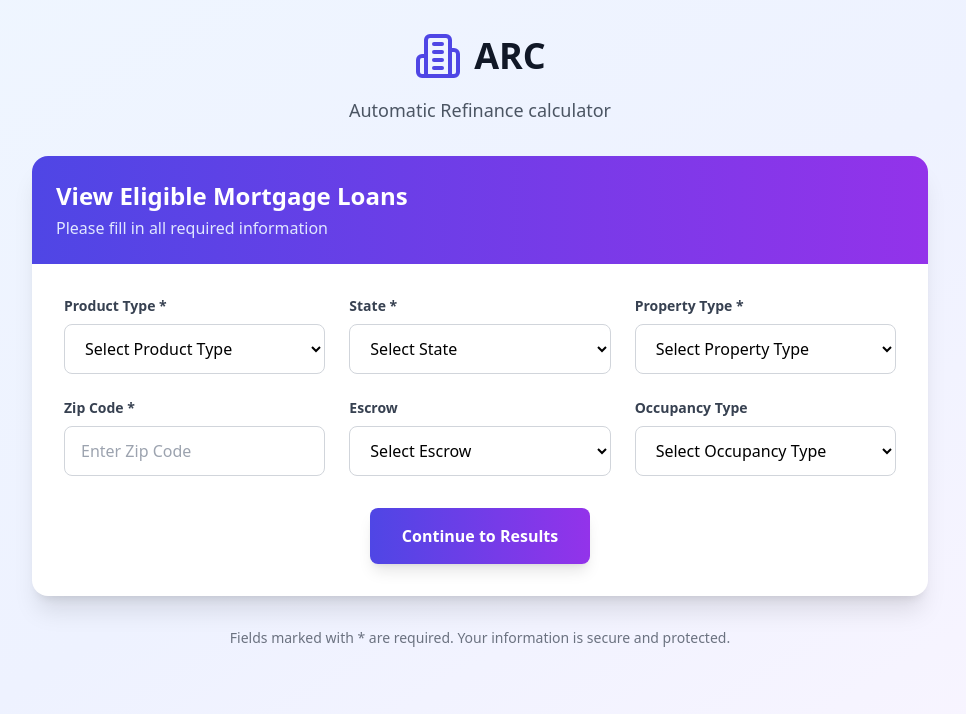
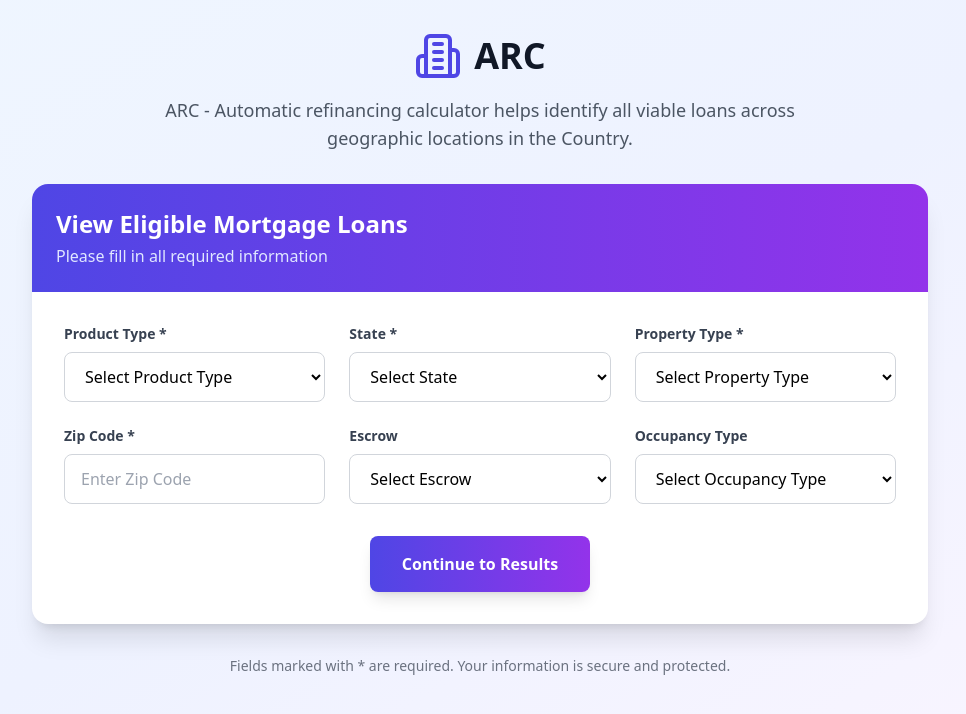
Before and after one commit to sharath-tiger/arc_frontend, a React (Vite) app: page / in a window 1280 px wide. Shown: the top 714 px of the page, without its empty margins (160-1126 px from the left). Built offline with nearby package versions, Linux system fonts and the light colour scheme.

Commit message:
Updated LoanForm.tsx

```diff
--- a/src/components/LoanForm.tsx
+++ b/src/components/LoanForm.tsx
@@ -71,7 +71,7 @@ function LoanForm() {
               <h1 className="text-4xl font-bold text-gray-900">ARC </h1>
             </div>
             <p className="text-lg text-gray-600 max-w-2xl mx-auto">
-              Automatic Refinance calculator
+          ARC - Automatic refinancing calculator helps identify all viable loans across geographic locations in the Country.
             </p>
           </div>
 
```
